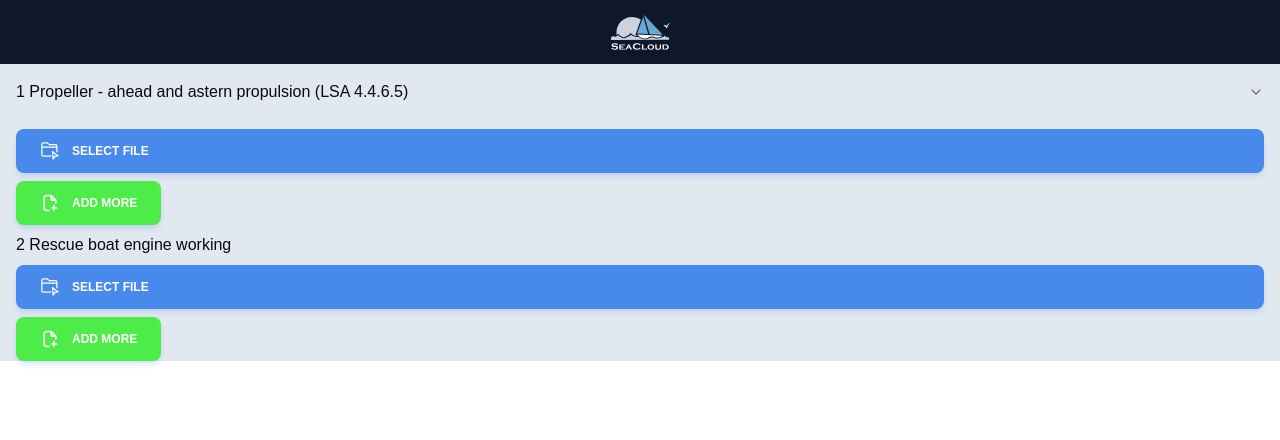
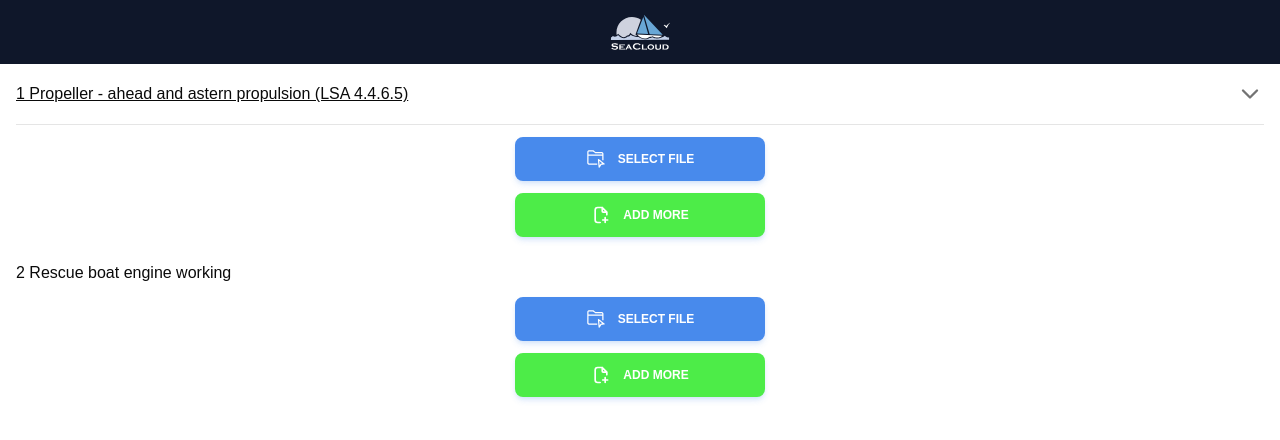
Before and after one commit to vazhavazh/uploader, a Next.js app: page / in a window 1280 px wide. Shown: the top 440 px of the page. Built offline with nearby package versions, Linux system fonts and the light colour scheme.

Commit message:
add style

```diff
--- a/app/page.tsx
+++ b/app/page.tsx
@@ -1,6 +1,6 @@
 import { MultiUploader } from "@/components/MultiUploader";
 import { requiredVideosArray } from "@/file-name-index/name-index";
-// import { lifeboatDetailsArray, requiredVideosArray } from "@/file-name-index/name-index";
+// import { lifeboatDetailsArray} from "@/file-name-index/name-index";
 import SeaCloud from "@/assets/svg/logo.svg";
 
 export default function Home() {
@@ -17,7 +17,7 @@ export default function Home() {
 					</div>
 				</div>
 			</div>
-			<div className='bg-slate-200 mt-16 px-4 '>
+			<div className='  mt-16 px-4 pb-5'>
 				<MultiUploader details={requiredVideosArray} />
 				{/* <MultiUploader details={lifeboatDetailsArray} /> */}
 			</div>
--- a/components/MultiUploader.tsx
+++ b/components/MultiUploader.tsx
@@ -128,12 +128,12 @@ export const MultiUploader = ({ details }: UploaderProps) => {
 	}
 
 	return (
-		<div className='space-y-2 '>
+		<div className='space-y-6'>
 			{details.map((detailObj) => {
 				return (
 					<div
 						key={detailObj.label}
-						className='space-y-2 '>
+						className='space-y-3 '>
 						{detailObj.tooltip ? (
 							<>
 								<Accordion
@@ -141,26 +141,26 @@ export const MultiUploader = ({ details }: UploaderProps) => {
 									collapsible>
 									<AccordionItem value='item-1'>
 										<AccordionTrigger>
-											<h2 className='text-base'>{`${detailObj.id} ${detailObj.label}`}</h2>
+											<p className='text-base underline'>{`${detailObj.id} ${detailObj.label}`}</p>
 										</AccordionTrigger>
 										<AccordionContent>{detailObj.tooltip}</AccordionContent>
 									</AccordionItem>
 								</Accordion>
 							</>
 						) : (
-							<h2>{`${detailObj.id} ${detailObj.label}`}</h2>
+							<p>{`${detailObj.id} ${detailObj.label}`}</p>
 						)}
 
 						{/* Отображение имени файла для основного инпута */}
 						{fileNames[detailObj.label] && (
-							<p className='text-sm text-red-600'>
+							<p className='text-sm font-bold text-red-600 text-center'>
 								Selected file: {fileNames[detailObj.label]}
 							</p>
 						)}
 						{/* Превью для основного инпута */}
 						{previews[detailObj.label] && (
 							<div className='mb-4'>
-								<p className='text-sm'>Preview:</p>
+								{/* <p className='text-sm'>Preview:</p> */}
 								<div className='relative h-[200px] w-auto'>
 									<Image
 										src={previews[detailObj.label]}
@@ -174,7 +174,8 @@ export const MultiUploader = ({ details }: UploaderProps) => {
 
 						{/* Основной инпут */}
 						{!detailObj.title && (
-							<label className='flex bg-[#488aec] text-white text-xs leading-4 font-bold text-center cursor-pointer uppercase align-middle items-center select-none gap-3 shadow-[0_4px_6px_-1px_#488aec31,0_2px_4px_-1px_#488aec17] transition-all duration-[0.6s] ease-[ease] px-6 py-3 rounded-lg border-[none] hover:shadow-[0_10px_15px_-3px_#488aec4f,0_4px_6px_-2px_#488aec17] focus:opacity-[0.85] focus:shadow-none active:opacity-[0.85] active:shadow-none'>
+							<div className='flex justify-center'>
+								<label className='min-w-[250px] max-w-[250px] justify-center flex bg-[#488aec] text-white text-xs leading-4 font-bold text-center cursor-pointer uppercase align-middle items-center select-none gap-3 shadow-[0_4px_6px_-1px_#488aec31,0_2px_4px_-1px_#488aec17] transition-all duration-[0.6s] ease-[ease] px-6 py-3 rounded-lg border-[none] hover:shadow-[0_10px_15px_-3px_#488aec4f,0_4px_6px_-2px_#488aec17] focus:opacity-[0.85] focus:shadow-none active:opacity-[0.85] active:shadow-none'>
 									<input
 										className='hidden opacity-0'
 										type='file'
@@ -217,6 +218,7 @@ l0 -85 -1760 0 -1760 0 0 318 c0 354 2 364 69 409 l34 23 506 0 506 0 282
 									</svg>
 									SELECT FILE
 								</label>
+							</div>
 						)}
 
 						{/* Дополнительные инпуты */}
@@ -227,7 +229,7 @@ l0 -85 -1760 0 -1760 0 0 318 c0 354 2 364 69 409 l34 23 506 0 506 0 282
 									className='block'>
 									{/* Отображение имени файла для дополнительного инпута */}
 									{fileNames[`${detailObj.label}_${index}`] && (
-										<p className='text-sm text-red-600'>
+										<p className='text-sm font-bold text-red-600 text-center mb-2'>
 											Selected file: {fileNames[`${detailObj.label}_${index}`]}
 										</p>
 									)}
@@ -235,7 +237,7 @@ l0 -85 -1760 0 -1760 0 0 318 c0 354 2 364 69 409 l34 23 506 0 506 0 282
 									{/* Превью для дополнительного инпута */}
 									{previews[`${detailObj.label}_${index}`] && (
 										<div className='mb-4'>
-											<p className='text-sm'>Preview:</p>
+											{/* <p className='text-sm'>Preview:</p> */}
 											<div className='relative h-[200px] w-auto'>
 												<Image
 													src={previews[`${detailObj.label}_${index}`]}
@@ -248,7 +250,8 @@ l0 -85 -1760 0 -1760 0 0 318 c0 354 2 364 69 409 l34 23 506 0 506 0 282
 									)}
 
 									{/*Дополнительный инпут */}
-									<label className='flex bg-[#488aec] text-white text-xs leading-4 font-bold text-center cursor-pointer uppercase align-middle items-center select-none gap-3 shadow-[0_4px_6px_-1px_#488aec31,0_2px_4px_-1px_#488aec17] transition-all duration-[0.6s] ease-[ease] px-6 py-3 rounded-lg border-[none] hover:shadow-[0_10px_15px_-3px_#488aec4f,0_4px_6px_-2px_#488aec17] focus:opacity-[0.85] focus:shadow-none active:opacity-[0.85] active:shadow-none'>
+									<div className='flex justify-center'>
+										<label className='min-w-[250px] max-w-[250px] justify-center flex bg-[#488aec] text-white text-xs leading-4 font-bold text-center cursor-pointer uppercase align-middle items-center select-none gap-3 shadow-[0_4px_6px_-1px_#488aec31,0_2px_4px_-1px_#488aec17] transition-all duration-[0.6s] ease-[ease] px-6 py-3 rounded-lg border-[none] hover:shadow-[0_10px_15px_-3px_#488aec4f,0_4px_6px_-2px_#488aec17] focus:opacity-[0.85] focus:shadow-none active:opacity-[0.85] active:shadow-none'>
 											<input
 												className='hidden opacity-0'
 												type='file'
@@ -292,14 +295,16 @@ l0 -85 -1760 0 -1760 0 0 318 c0 354 2 364 69 409 l34 23 506 0 506 0 282
 											SELECT ADDITIONAL FILE
 										</label>
 									</div>
+								</div>
 							)
 						)}
 
 						{/* Кнопка для добавления нового инпута */}
 						{!detailObj.title && (
+							<div className='flex justify-center'>
 								<button
 									onClick={() => addExtraInput(detailObj.label)}
-								className='flex bg-[#4dec48] text-white text-xs leading-4 font-bold text-center cursor-pointer uppercase align-middle items-center select-none gap-3 shadow-[0_4px_6px_-1px_#488aec31,0_2px_4px_-1px_#488aec17] transition-all duration-[0.6s] ease-[ease] px-6 py-3 rounded-lg border-[none] hover:shadow-[0_10px_15px_-3px_#488aec4f,0_4px_6px_-2px_#488aec17] focus:opacity-[0.85] focus:shadow-none active:opacity-[0.85] active:shadow-none'>
+									className='max-w-[250px] justify-center min-w-[250px] flex bg-[#4dec48] text-white text-xs leading-4 font-bold text-center cursor-pointer uppercase align-middle items-center select-none gap-3 shadow-[0_4px_6px_-1px_#488aec31,0_2px_4px_-1px_#488aec17] transition-all duration-[0.6s] ease-[ease] px-6 py-3 rounded-lg border-[none] hover:shadow-[0_10px_15px_-3px_#488aec4f,0_4px_6px_-2px_#488aec17] focus:opacity-[0.85] focus:shadow-none active:opacity-[0.85] active:shadow-none'>
 									<svg
 										className='w-5 h-5'
 										aria-hidden='true'
@@ -323,6 +328,7 @@ l0 -85 -1760 0 -1760 0 0 318 c0 354 2 364 69 409 l34 23 506 0 506 0 282
 									</svg>
 									ADD MORE
 								</button>
+							</div>
 						)}
 					</div>
 				);
@@ -342,11 +348,13 @@ l0 -85 -1760 0 -1760 0 0 318 c0 354 2 364 69 409 l34 23 506 0 506 0 282
 			)}
 
 			{Object.values(files).length > 0 && status !== "uploading" && (
+				<div className="flex justify-center">
 					<button
 						onClick={handleFileUpload}
-					className='bg-yellow-600 px-2 rounded'>
+						className='max-w-[250px] justify-center min-w-[250px] flex bg-[#ec4848] text-white text-xs leading-4 font-bold text-center cursor-pointer uppercase align-middle items-center select-none gap-3 shadow-[0_4px_6px_-1px_#488aec31,0_2px_4px_-1px_#488aec17] transition-all duration-[0.6s] ease-[ease] px-6 py-3 rounded-lg border-[none] hover:shadow-[0_10px_15px_-3px_#488aec4f,0_4px_6px_-2px_#488aec17] focus:opacity-[0.85] focus:shadow-none active:opacity-[0.85] active:shadow-none'>
 						Upload All
 					</button>
+				</div>
 			)}
 
 			{status === "success" && (
--- a/components/ui/accordion.tsx
+++ b/components/ui/accordion.tsx
@@ -34,7 +34,7 @@ const AccordionTrigger = React.forwardRef<
       {...props}
     >
       {children}
-      <ChevronDown className="h-4 w-4 shrink-0 text-muted-foreground transition-transform duration-200" />
+      <ChevronDown className="h-7 w-7 shrink-0 text-muted-foreground transition-transform duration-200" />
     </AccordionPrimitive.Trigger>
   </AccordionPrimitive.Header>
 ))
```
Lines whose indentation alone changed are shown as unchanged.
